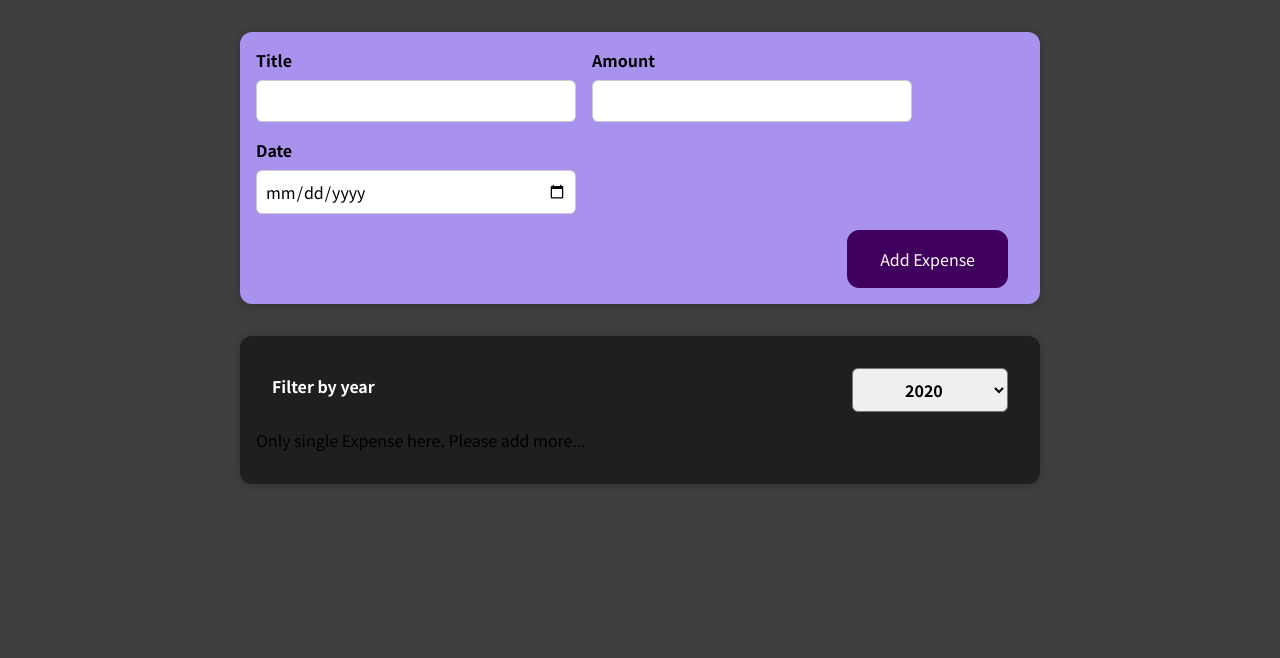
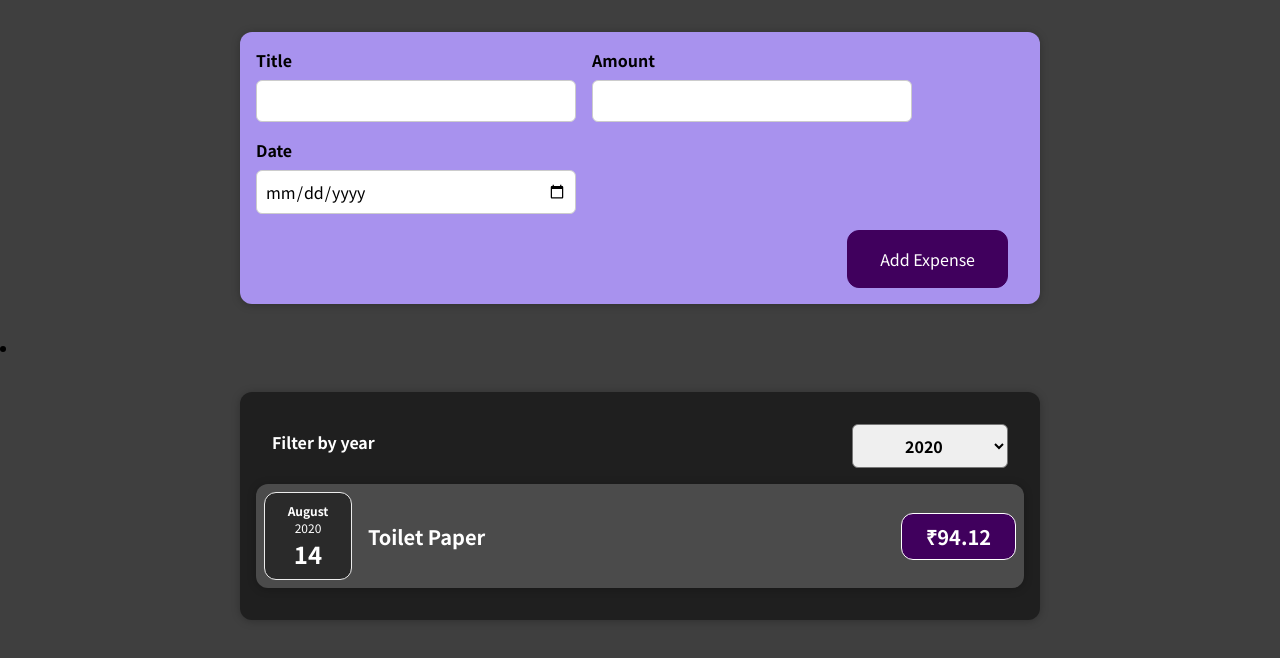
Before and after one commit to rintha/react-starting-project, a React (Create React App) app in the folder 01-starting-setup/01-starting-setup/: page / in a window 1280 px wide. Shown: the top 658 px of the page. Built offline with nearby package versions, Linux system fonts and the light colour scheme.

Commit message:
ConditionalreturnStatements

```diff
--- a/01-starting-setup/01-starting-setup/src/components/Expenses/Expenses.js
+++ b/01-starting-setup/01-starting-setup/src/components/Expenses/Expenses.js
@@ -1,9 +1,9 @@
 import React, { useState } from 'react';
 
-import ExpenseItem from './ExpenseItem';
 import Card from '../UI/Card';
 import ExpensesFilter from './ExpensesFilter';
 import './Expenses.css';
+import ExpensesList from './ExpensesList';
 
 const Expenses = (props) => {
   const [filteredYear, setFilteredYear] = useState('2020');
@@ -16,32 +16,20 @@
     return expense.date.getFullYear().toString() === filteredYear;
   });
 
-  let expensesContent = <p>No expenses found.</p>;
 
-  if (filteredExpenses.length === 1) {
-    expensesContent = <p>Only single Expense here. Please add more...</p>;
-  }
-  if (filteredExpenses.length > 1) {
-    expensesContent = filteredExpenses.map((expense) => (
-      <ExpenseItem
-        key={expense.id}
-        title={expense.title}
-        amount={expense.amount}
-        date={expense.date}
-      />
-    ));
-  }
 
   return (
-    <div>
+
+    <li>
       <Card className='expenses'>
         <ExpensesFilter
           selected={filteredYear}
           onChangeFilter={filterChangeHandler}
         />
-        {expensesContent}
+        <ExpensesList items={filteredExpenses} />
       </Card>
-    </div>
+    </li>
+
   );
 };
 
--- /dev/null
+++ b/01-starting-setup/01-starting-setup/src/components/Expenses/ExpensesList.css
@@ -0,0 +1,9 @@
+.expenses-list {
+  list-style: none;
+  padding: 0;
+}
+
+.expenses-list__fallback {
+  color: white;
+  text-align: center;
+}
--- /dev/null
+++ b/01-starting-setup/01-starting-setup/src/components/Expenses/ExpensesList.js
@@ -0,0 +1,25 @@
+import React from "react";
+import ExpenseItem from "./ExpenseItem";
+import './ExpensesList.css'
+
+const ExpensesList = props => {
+
+    if (props.items.length === 0) {
+        return <h2 className="expenses-list__fallback">Found no expenses</h2>
+    }
+
+    return (
+        <ul className="expenses-list">
+            {props.items.map((expense) => (
+                <ExpenseItem
+                    key={expense.id}
+                    title={expense.title}
+                    amount={expense.amount}
+                    date={expense.date}
+                />
+            ))}
+        </ul>
+    )
+
+};
+export default ExpensesList;
```
